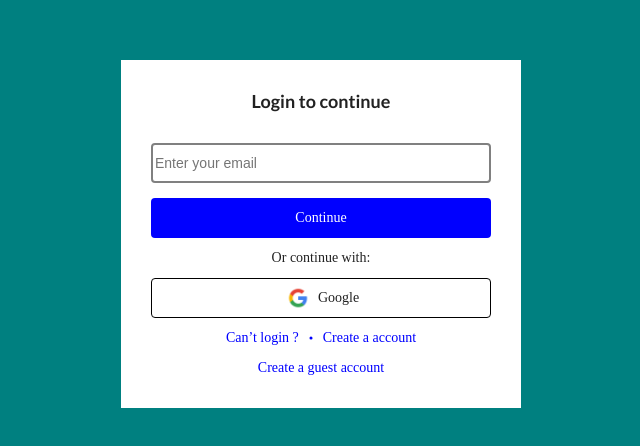
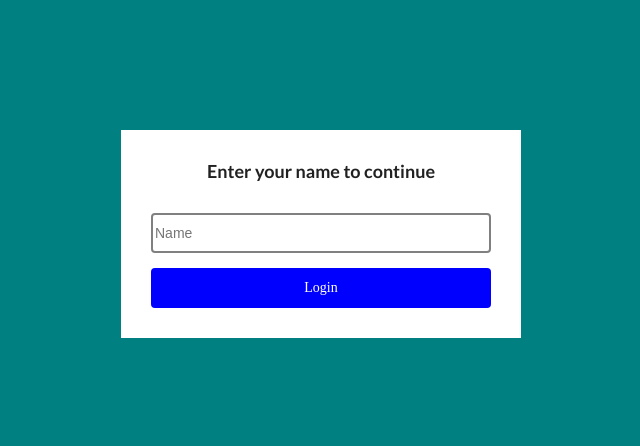
Before and after one commit to RahulGusai/note-keeper, a React (Create React App) app: page / in a window 1280 px wide. Shown: the part 102-548 px from the top of the page, without its empty margins (319-959 px from the left). Built offline with nearby package versions, Linux system fonts and the light colour scheme.

Commit message:
only allow guest login

```diff
--- a/src/guestLogin.js
+++ b/src/guestLogin.js
@@ -47,10 +47,10 @@ export function GuestLogin(props) {
   return (
     <div className="guestLoginPage">
       <div className="loginForm">
-        <IoArrowBack
+        {/* <IoArrowBack
           onClick={handleBackIconClick}
           className="backIcon"
-        ></IoArrowBack>
+        ></IoArrowBack> */}
         <div className="nameLogin">
           <h3>Enter your name to continue</h3>
           <div className="nameInput">
--- a/src/routes.js
+++ b/src/routes.js
@@ -40,11 +40,14 @@ const AppRoutes = () => {
           }
         />
         <Route path="/signup" element={<SignupPage></SignupPage>} />
-        <Route
+        {/* <Route
           path="/guest"
           element={<GuestLogin setIsLoggedIn={setIsLoggedIn}></GuestLogin>}
+        /> */}
+        <Route
+          path="/"
+          element={<GuestLogin setIsLoggedIn={setIsLoggedIn}></GuestLogin>}
         />
-        <Route path="/" element={<LoginPage></LoginPage>} />
       </Routes>
     </Router>
   );
```
